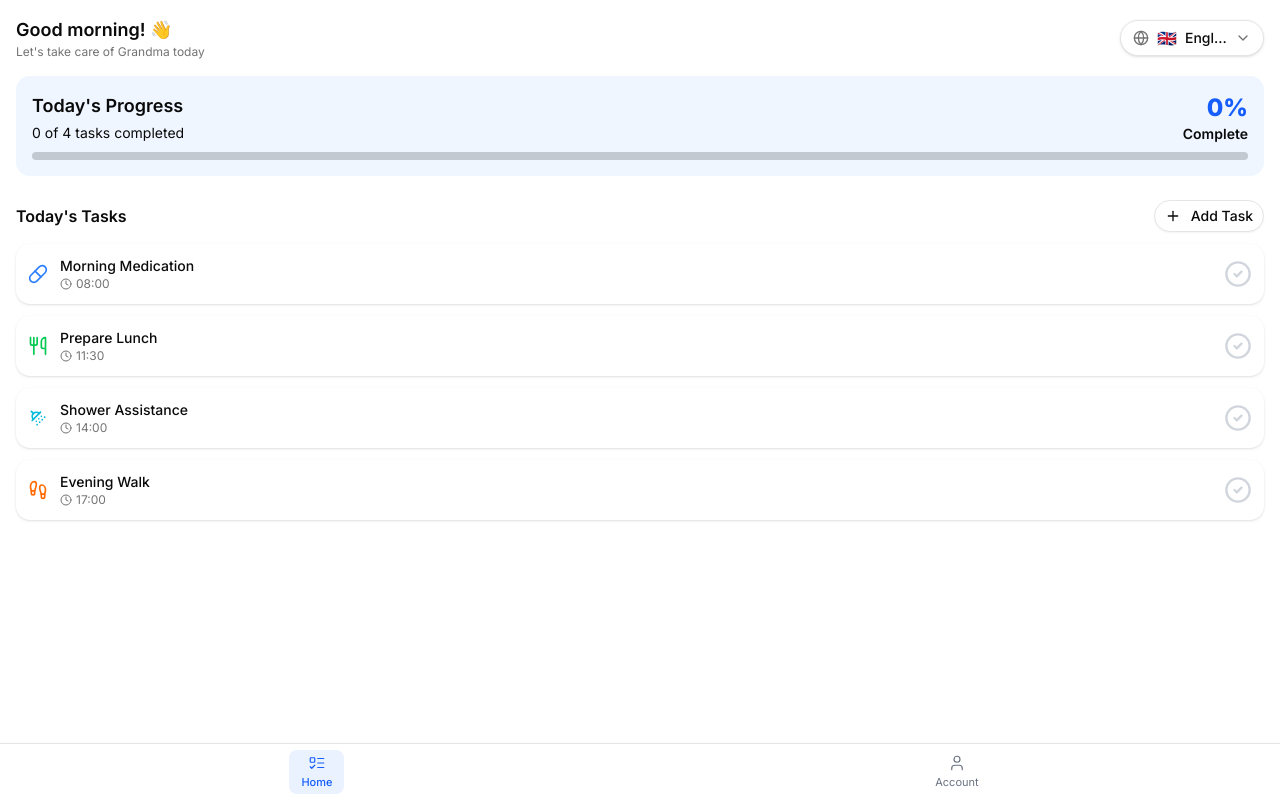
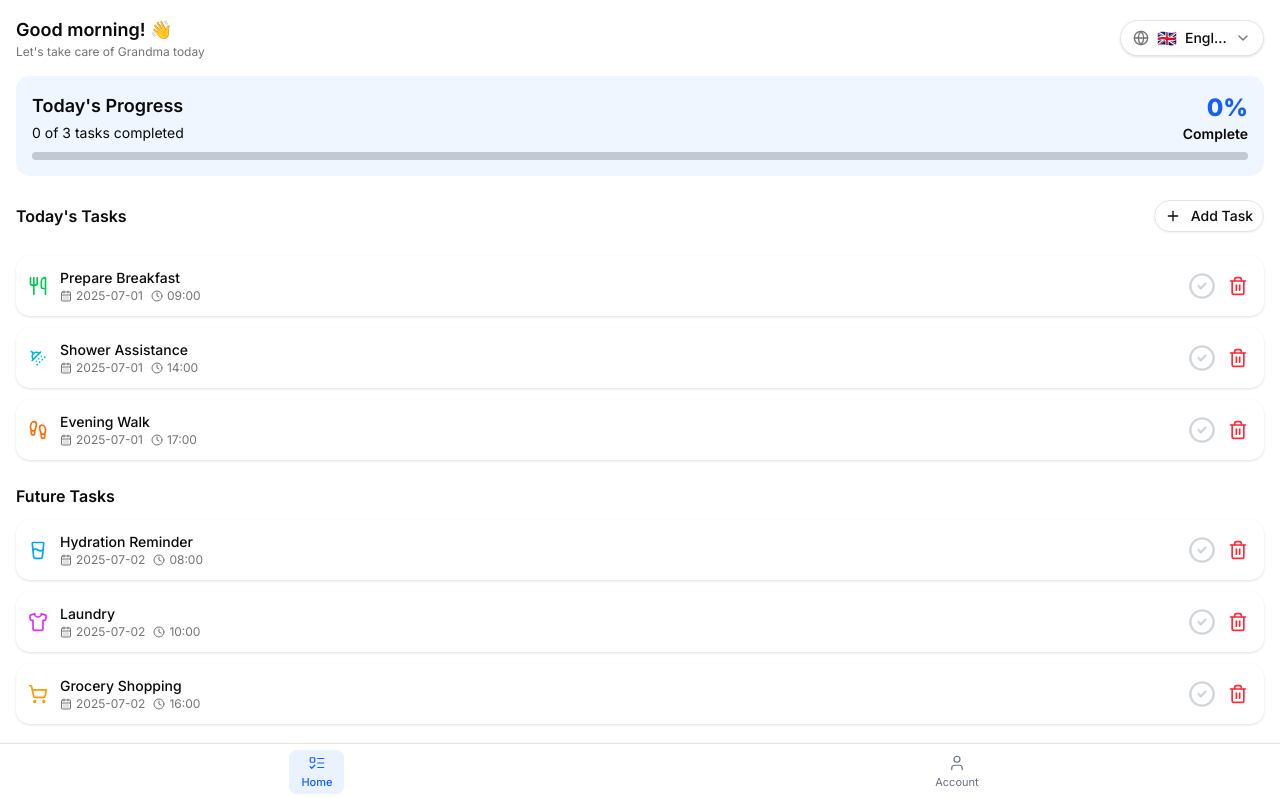
Before and after one commit to ekcm/Careloop, a Next.js app in the folder frontend/: page / in a window 1280 px wide. Shown: the top 798 px of the page. Built offline with nearby package versions, Linux system fonts and the light colour scheme.

Commit message:
add delete button

```diff
--- a/frontend/app/page.tsx
+++ b/frontend/app/page.tsx
@@ -1,48 +1,94 @@
 "use client";
 
 import { useState } from "react";
+import { AnimatePresence, motion } from "framer-motion";
 import { type Task } from "@/lib/typing";
 import ProgressBar from "@/components/ProgressBar";
 import Header from "@/components/Header";
 import TaskItem from "@/components/TaskItem";
 import AddTask from "@/components/AddTask";
 
+const yesterday = new Date(Date.now() - 86400000).toISOString().split("T")[0];
+const tomorrow = new Date(Date.now() + 86400000).toISOString().split("T")[0];
+const today = new Date().toISOString().split("T")[0];
+
 const startingTasks: Task[] = [
-  { id: "1", date: "2025-07-01", time: "08:00", label: "Morning Medication", icon: "pill", completed: false },
-  { id: "2", date: "2025-07-01", time: "11:30", label: "Prepare Lunch", icon: "utensils", completed: false },
-  { id: "3", date: "2025-07-01", time: "14:00", label: "Shower Assistance", icon: "showerHead", completed: false },
-  { id: "4", date: "2025-07-01", time: "17:00", label: "Evening Walk", icon: "footprints", completed: false },
+  { id: "1", date: yesterday, time: "08:00", label: "Morning Medication", icon: "medication", completed: true },
+  { id: "2", date: yesterday, time: "12:00", label: "Doctor Visit", icon: "doctor_visit", completed: true },
+
+  { id: "3", date: today, time: "09:00", label: "Prepare Breakfast", icon: "meal", completed: false },
+  { id: "4", date: today, time: "14:00", label: "Shower Assistance", icon: "bath", completed: false },
+  { id: "5", date: today, time: "17:00", label: "Evening Walk", icon: "walk", completed: false },
+
+  { id: "6", date: tomorrow, time: "08:00", label: "Hydration Reminder", icon: "hydrate", completed: false },
+  { id: "7", date: tomorrow, time: "10:00", label: "Laundry", icon: "laundry", completed: false },
+  { id: "8", date: tomorrow, time: "16:00", label: "Grocery Shopping", icon: "groceries", completed: false },
 ];
+
 
 export default function HomePage() {
   const [tasks, setTasks] = useState<Task[]>(startingTasks);
 
   const toggleTask = (id: string) =>
-    setTasks((prev) =>
-      prev.map((t) => (t.id === id ? { ...t, completed: !t.completed } : t))
-    );
+    setTasks(prev => prev.map(t => (t.id === id ? { ...t, completed: !t.completed } : t)));
 
-  const handleAddTask = (task: Task) => {
-    setTasks((prev) => [...prev, task]);
-  };
+  const handleAddTask = (task: Task) =>
+    setTasks(prev => [...prev, task]);
 
-  const handleDeleteTask = (id: string) => {
-    setTasks((prev) => prev.filter((task) => task.id !== id));
-  };
+  const handleDeleteTask = (id: string) =>
+    setTasks(prev => prev.filter(task => task.id !== id));
+
+  const sortTasks = (list: Task[]) =>
+    [...list].sort((a, b) => {
+      if (a.completed !== b.completed) return a.completed ? 1 : -1;
+      const dateA = new Date(`${a.date}T${a.time}`).getTime();
+      const dateB = new Date(`${b.date}T${b.time}`).getTime();
+      return dateA - dateB;
+    });
+
+  // Split tasks by date
+  const pastTasks = sortTasks(tasks.filter(task => task.date < today));
+  const todaysTasks = sortTasks(tasks.filter(task => task.date === today));
+  const futureTasks = sortTasks(tasks.filter(task => task.date > today));
+
+  const renderTaskSection = (title: string, tasksList: Task[]) => (
+    <>
+      <h3 className="font-semibold mt-6 mb-3">{title}</h3>
+      <div className="space-y-3">
+        <AnimatePresence>
+          {tasksList.map(task => (
+            <motion.div
+              key={task.id}
+              layout
+              initial={{ opacity: 0, y: 20 }}
+              animate={{ opacity: 1, y: 0 }}
+              exit={{ opacity: 0, y: -20 }}
+              transition={{ type: "spring", stiffness: 300, damping: 28 }}
+            >
+              <TaskItem
+                {...task}
+                onToggle={toggleTask}
+                onDelete={handleDeleteTask}
+              />
+            </motion.div>
+          ))}
+        </AnimatePresence>
+      </div>
+    </>
+  );
 
   return (
     <div className="p-4 pb-20">
       <Header />
-      <ProgressBar tasks={tasks} />
-      <div className="flex justify-between items-center mb-3">
-        <h3 className="font-semibold">Today&#39;s Tasks</h3>
+      <ProgressBar tasks={todaysTasks} />
+      <div className="flex justify-between items-center">
+        <h3 className="font-semibold">Today's Tasks</h3>
         <AddTask onAdd={handleAddTask} />
       </div>
-      <div className="space-y-3">
-        {tasks.map((task) => (
-          <TaskItem key={task.id} {...task} onToggle={toggleTask} onDelete={handleDeleteTask} />
-        ))}
-      </div>
+
+      {todaysTasks.length > 0 && renderTaskSection("", todaysTasks)}
+      {futureTasks.length > 0 && renderTaskSection("Future Tasks", futureTasks)}
+      {pastTasks.length > 0 && renderTaskSection("Past Tasks", pastTasks)}
     </div>
   );
 }
--- /dev/null
+++ b/frontend/components/FireworksAnimation.tsx
@@ -0,0 +1,51 @@
+"use client";
+
+import { useEffect, useRef } from "react";
+
+export default function FireworksAnimation() {
+  const containerRef = useRef<HTMLDivElement>(null);
+
+  useEffect(() => {
+    let fireworksInstance: any;
+
+    async function startFireworks() {
+      const { Fireworks } = await import("fireworks-js");
+      if (containerRef.current) {
+        fireworksInstance = new Fireworks(containerRef.current, {
+          speed: 3,
+          acceleration: 1.05,
+          friction: 0.97,
+          gravity: 1.5,
+          particles: 50,
+          trace: 3,
+          explosion: 5,
+          boundaries: {
+            top: 50,
+            bottom: window.innerHeight,
+            left: 50,
+            right: window.innerWidth,
+          },
+        });
+        fireworksInstance.start();
+
+        setTimeout(() => {
+          fireworksInstance.stop();
+        }, 5000);
+      }
+    }
+
+    startFireworks();
+
+    return () => {
+      fireworksInstance?.stop();
+    };
+  }, []);
+
+  return (
+    <div
+      ref={containerRef}
+      className="fixed inset-0 pointer-events-none z-50"
+      style={{ background: "transparent" }}
+    />
+  );
+}
--- a/frontend/components/ProgressBar.tsx
+++ b/frontend/components/ProgressBar.tsx
@@ -2,23 +2,29 @@
 
 import { Task } from "@/lib/typing";
 import { Progress } from "@/components/ui/progress";
+import FireworksAnimation from "./FireworksAnimation";
 
 export default function ProgressBar({ tasks }: { tasks: Task[] }) {
-  const completedCount = tasks.filter((t) => t.completed).length;
-  const progress = (completedCount / tasks.length) * 100;
+  const today = new Date().toISOString().split("T")[0];
+
+  const todaysTasks = tasks.filter((t) => t.date === today);
+  const completedCount = todaysTasks.filter((t) => t.completed).length;
+  const progress = (completedCount / (todaysTasks.length || 1)) * 100;
 
   return (
-    <div className="rounded-xl bg-blue-50 dark:bg-blue-950 p-4 mb-6">
+    <div className="rounded-xl bg-blue-50 dark:bg-blue-950 p-4 mb-6 relative">
+      {progress === 100 && <FireworksAnimation />}
       <div className="flex justify-between items-center mb-2">
         <div>
           <p className="text-lg font-semibold">Today&apos;s Progress</p>
           <span className="text-sm">
-            {completedCount} of {tasks.length} tasks completed
+            {completedCount} of {todaysTasks.length} tasks completed
           </span>
         </div>
         <div className="flex flex-col items-end">
           <span className="text-2xl font-extrabold text-blue-600 dark:text-blue-400">
-            {Math.round(progress) || 0}%
+            {Math.round(progress)}
+            %
           </span>
           <span className="text-sm font-semibold">Complete</span>
         </div>
--- a/frontend/components/TaskItem.tsx
+++ b/frontend/components/TaskItem.tsx
@@ -1,9 +1,10 @@
 "use client";
 
-import { CheckCircle2, Clock } from "lucide-react";
+import { CheckCircle2, Clock, CalendarDays, Trash2 } from "lucide-react";
 import { cn } from "@/lib/utils";
 import type { Task } from "@/lib/typing";
 import { taskIconMap } from "@/lib/typing";
+import { useState } from "react";
 
 type TaskItemProps = Task & {
   onToggle?: (id: string) => void;
@@ -14,35 +15,53 @@ export default function TaskItem({
   id,
   label,
   time,
+  date,
   icon,
   completed,
   onToggle,
-  //eslint-disable-next-line @typescript-eslint/no-unused-vars
   onDelete,
 }: TaskItemProps) {
+  const [showConfirm, setShowConfirm] = useState(false);
+
+  const handleDelete = (e: React.MouseEvent) => {
+    e.stopPropagation();
+    setShowConfirm(true);
+  };
+
+  const confirmDelete = () => {
+    onDelete?.(id);
+    setShowConfirm(false);
+  };
+
   return (
     <div
       onClick={() => onToggle?.(id)}
       className={cn(
-        "flex justify-between items-center p-3 rounded-xl shadow-sm cursor-pointer",
+        "flex justify-between items-center p-3 rounded-xl shadow-sm cursor-pointer relative",
         completed ? "bg-blue-50 dark:bg-zinc-800" : "bg-white dark:bg-zinc-900"
       )}
     >
-      <div className="flex items-center gap-3">
+      <div className="flex items-center gap-3 min-w-0">
         {taskIconMap[icon]}
-        <div>
+        <div className="min-w-0">
           <p
             className={cn(
-              "text-sm font-medium",
+              "text-sm font-medium break-words",
               completed && "line-through text-muted-foreground"
             )}
           >
             {label}
           </p>
-          <p className="flex items-center gap-1 text-xs text-muted-foreground">
-            <Clock className="w-3 h-3" />
-            {time}
-          </p>
+          <div className="flex items-center gap-2 text-xs text-muted-foreground">
+            <p className="flex items-center gap-1">
+              <CalendarDays className="w-3 h-3" />
+              {date}
+            </p>
+            <p className="flex items-center gap-1">
+              <Clock className="w-3 h-3" />
+              {time}
+            </p>
+          </div>
         </div>
       </div>
 
@@ -53,7 +72,43 @@ export default function TaskItem({
             completed ? "text-blue-500" : "text-gray-300"
           )}
         />
+        <button
+          type="button"
+          onClick={handleDelete}
+          className="p-1 rounded hover:bg-red-100 dark:hover:bg-zinc-700 transition-colors"
+          aria-label="Delete task"
+        >
+          <Trash2 className="w-5 h-5 text-red-500" />
+        </button>
       </div>
+
+      {showConfirm && (
+        <div className="fixed inset-0 flex items-center justify-center bg-black/40 z-50">
+          <div className="bg-white dark:bg-zinc-900 p-4 rounded-lg shadow-lg flex flex-col items-center gap-3">
+            <p className="text-sm">Are you sure you want to delete this task?</p>
+            <div className="flex gap-2">
+              <button
+                onClick={(e) => {
+                  e.stopPropagation();
+                  confirmDelete();
+                }}
+                className="px-3 py-1 rounded bg-red-500 text-white text-sm hover:bg-red-600"
+              >
+                Delete
+              </button>
+              <button
+                onClick={(e) => {
+                  e.stopPropagation();
+                  setShowConfirm(false);
+                }}
+                className="px-3 py-1 rounded bg-gray-200 dark:bg-zinc-700 text-sm"
+              >
+                Cancel
+              </button>
+            </div>
+          </div>
+        </div>
+      )}
     </div>
   );
 }
--- a/frontend/lib/typing.tsx
+++ b/frontend/lib/typing.tsx
@@ -9,11 +9,11 @@ import {
   AlarmClock,
   HeartPulse,
   ClipboardList,
-  Phone,
-  MessageCircle,
-  Smile,
   Stethoscope,
-  Gift,
+  ShoppingCart,
+  Shirt,
+  CarFront,
+  AlertTriangle,
 } from "lucide-react";
 
 export type Task = {
@@ -28,19 +28,19 @@ export type Task = {
 };
 
 export const taskIconMap: Record<string, React.ReactNode> = {
-  pill:        <Pill className="w-5 h-5 text-blue-500" />,
-  utensils:    <Utensils className="w-5 h-5 text-green-500" />,
-  showerHead:  <ShowerHead className="w-5 h-5 text-cyan-500" />,
-  footprints:  <Footprints className="w-5 h-5 text-orange-500" />,
-  bed:         <Bed className="w-5 h-5 text-purple-500" />,
-  exercise:    <Dumbbell className="w-5 h-5 text-red-500" />,
-  hydrate:     <GlassWater className="w-5 h-5 text-sky-500" />,
-  alarm:       <AlarmClock className="w-5 h-5 text-yellow-500" />,
-  vitals:      <HeartPulse className="w-5 h-5 text-rose-500" />,
-  checklist:   <ClipboardList className="w-5 h-5 text-gray-500" />,
-  call:        <Phone className="w-5 h-5 text-emerald-500" />,
-  chat:        <MessageCircle className="w-5 h-5 text-teal-500" />,
-  mood:        <Smile className="w-5 h-5 text-pink-500" />,
-  doctor:      <Stethoscope className="w-5 h-5 text-indigo-500" />,
-  reward:      <Gift className="w-5 h-5 text-yellow-500" />,
+  medication:     <Pill className="w-5 h-5 text-blue-500" />,
+  meal:           <Utensils className="w-5 h-5 text-green-500" />,
+  bath:           <ShowerHead className="w-5 h-5 text-cyan-500" />,
+  walk:           <Footprints className="w-5 h-5 text-orange-500" />,
+  rest:           <Bed className="w-5 h-5 text-purple-500" />,
+  exercise:       <Dumbbell className="w-5 h-5 text-red-500" />,
+  hydrate:        <GlassWater className="w-5 h-5 text-sky-500" />,
+  wake_up:        <AlarmClock className="w-5 h-5 text-yellow-500" />,
+  vitals_check:   <HeartPulse className="w-5 h-5 text-rose-500" />,
+  checklist:      <ClipboardList className="w-5 h-5 text-gray-500" />,
+  doctor_visit:   <Stethoscope className="w-5 h-5 text-indigo-500" />,
+  laundry:        <Shirt className="w-5 h-5 text-fuchsia-500" />,
+  groceries:      <ShoppingCart className="w-5 h-5 text-amber-500" />,
+  transport:      <CarFront className="w-5 h-5 text-cyan-600" />,
+  emergency:      <AlertTriangle className="w-5 h-5 text-red-600" />,
 };
--- a/frontend/package.json
+++ b/frontend/package.json
@@ -20,6 +20,8 @@
     "class-variance-authority": "^0.7.1",
     "clsx": "^2.1.1",
     "date-fns": "^4.1.0",
+    "fireworks-js": "^2.10.8",
+    "framer-motion": "^12.22.0",
     "lucide-react": "^0.525.0",
     "next": "15.3.4",
     "next-themes": "^0.4.6",
```
Also changed, not shown: frontend/app/hooks/useUser.ts (added, +54 -0 lines), 1 other file (tests, documents, lock files or other folders).
